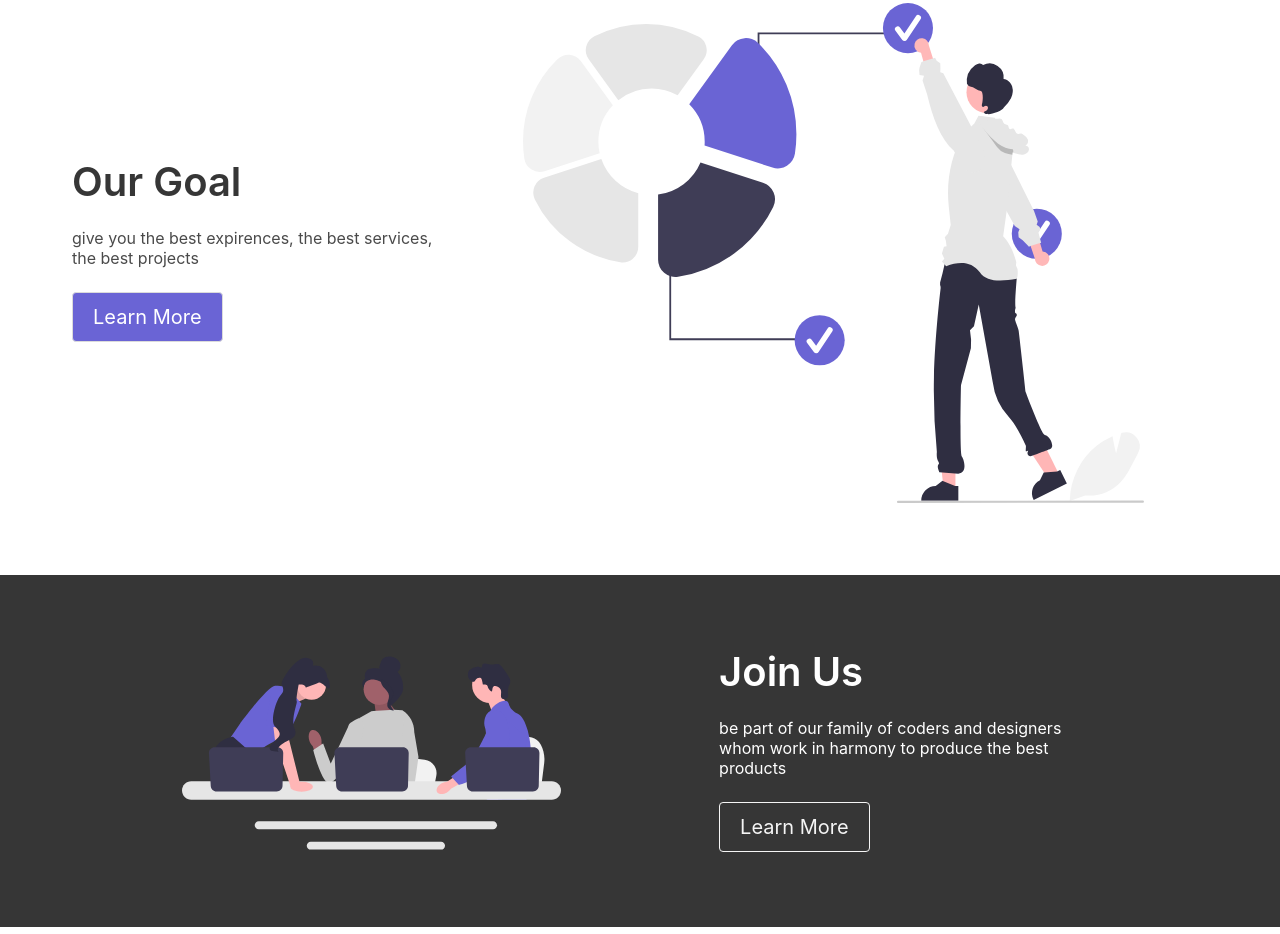
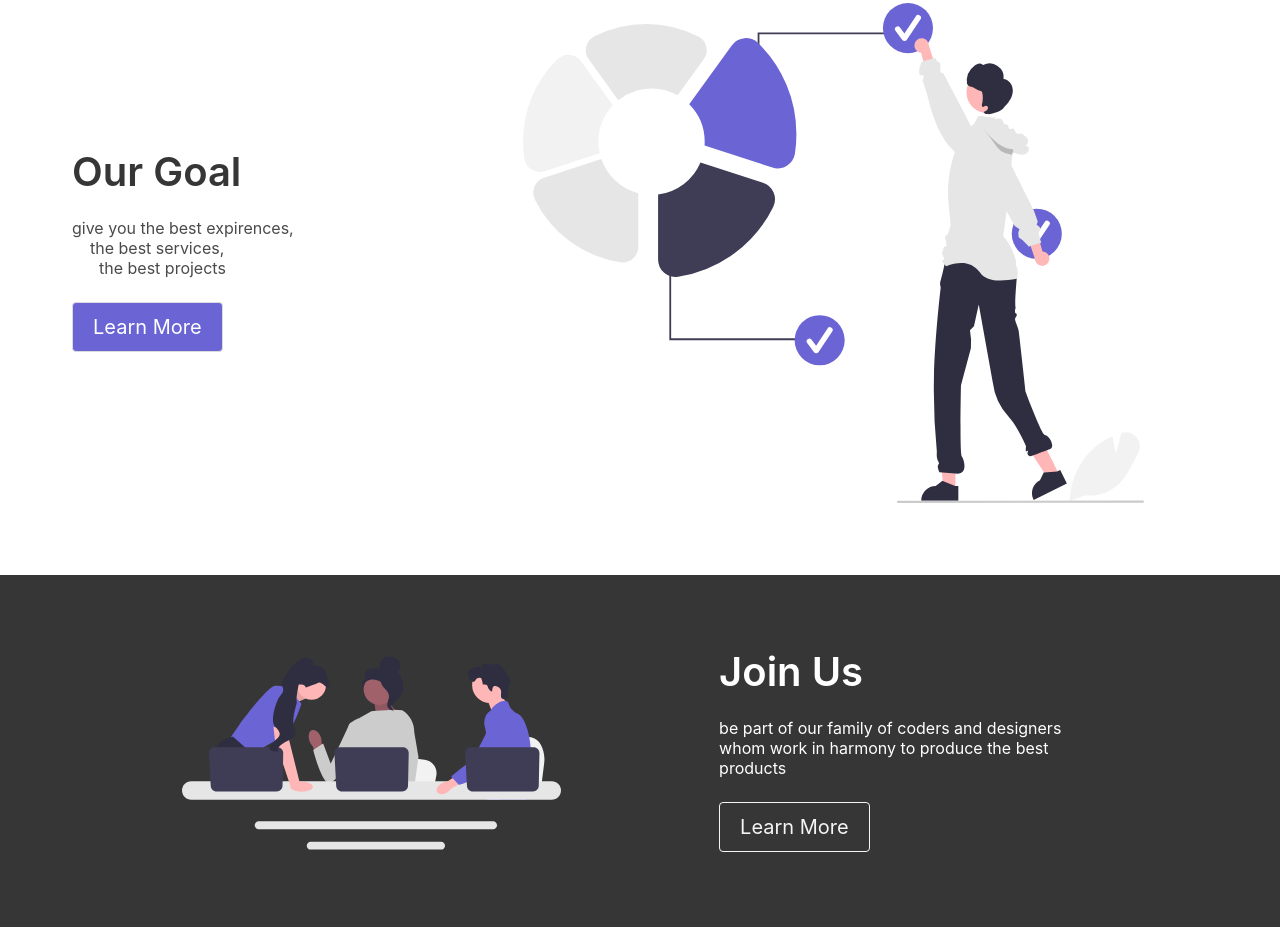
Before and after one commit to RammRomm/niceCompany, a plain HTML site: page index.html in a window 1280 px wide. Shown: the part 1014-1948 px from the top of the page. Drawn offline with nearby package versions, Linux system fonts and the light colour scheme.

Commit message:
Update index.html

```diff
--- a/index.html
+++ b/index.html
@@ -109,7 +109,10 @@
     <div class="columns is-vcentered  p-5">
       <div class="column is-one-third" >
         <p class="title is-2 is-spaced">Our Goal</p>
-        <p class="subtitle is-6">give you the best expirences, the best services, the best projects </p>
+        <p class="subtitle is-6">give you the best expirences,<br>
+        &nbsp; &nbsp;
+         the best services,<br>
+          &nbsp; &nbsp;&nbsp; &nbsp;the best projects </p>
         <button class="button is-medium">Learn More</button>
       </div>
       <div class="column is-two-thirds">
```
